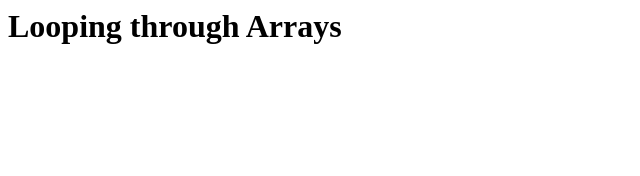
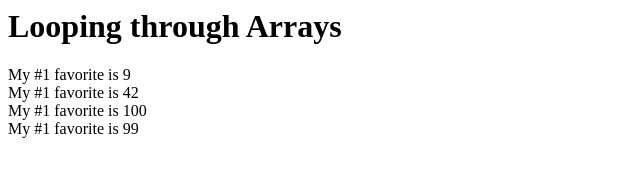
Before and after one commit to ejamesm/ferr07, a plain HTML site: page lesson10/quiz/3-arrays.html in a window 1280 px wide. Shown: the whole page, without its empty margins (0-640 px from the left). Drawn offline with Linux system fonts and the light colour scheme.

Commit message:
finished 3

```diff
--- a/lesson10/quiz/3-arrays.html
+++ b/lesson10/quiz/3-arrays.html
@@ -12,7 +12,7 @@
 var myFavorites   = [9,42,100,99];
 
 for (i = 0; i < myFavorites.length; i++) {
-	document.write()
+	document.write("My #1 favorite is" + " " + myFavorites[i] + "<br>");
 }
 
 // Loop through all the numbers in the array, and print out their values to the console.
```
